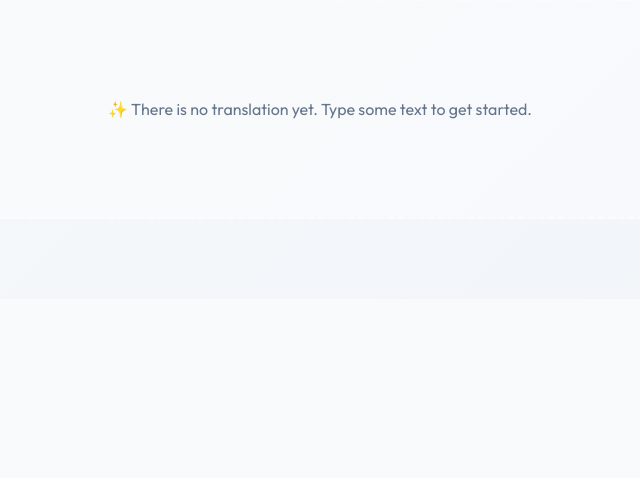
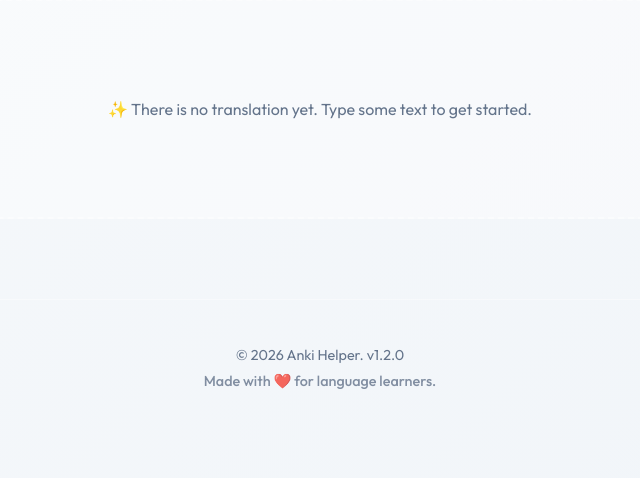
Before and after one commit to bonejah/anki-helper, a Flask app: page / in a window 1280 px wide. Shown: the part 1105-1583 px from the top of the page, without its empty margins (320-960 px from the left). Before the commit the page ends 1224 px from the top, so only its background shows below. Run offline with Flask 3, Linux system fonts and the light colour scheme; data that the repository does not hold is empty.

Commit message:
versioning app

```diff
--- a/app.py
+++ b/app.py
@@ -19,6 +19,7 @@ from core.formatter import build_explanation_html_for_anki
 
 app = Flask(__name__)
 app.secret_key = os.environ.get("SECRET_KEY", "change-this-secret-key-in-production")
+APP_VERSION = "1.2.0"
 
 # ===============================
 # I18N
@@ -43,6 +44,7 @@ def inject_globals():
     return {
         "ui_languages": LANGUAGES,
         "current_ui_lang": get_locale(),
+        "app_version": APP_VERSION,
     }
 
 # ===============================
--- a/static/styles.css
+++ b/static/styles.css
@@ -621,6 +621,28 @@ button {
   box-shadow: 0 12px 32px var(--primary-glow);
 }
 
+/* Footer */
+.footer {
+  margin-top: 80px;
+  padding: 40px 0 0;
+  border-top: 1px solid var(--glass-border);
+  text-align: center;
+}
+
+.footer-content {
+  color: var(--text-muted);
+  font-size: 0.9rem;
+}
+
+.footer-content p {
+  margin: 5px 0;
+}
+
+.footer-tagline {
+  font-weight: 500;
+  opacity: 0.8;
+}
+
 @media (max-width: 900px) {
   .content-grid {
     grid-template-columns: 1fr;
--- a/templates/index.html
+++ b/templates/index.html
@@ -251,6 +251,13 @@
       </div>
     </section>
     {% endif %}
+
+    <footer class="footer">
+      <div class="footer-content">
+        <p>&copy; 2026 Anki Helper. v{{ app_version }}</p>
+        <p class="footer-tagline">{{ _('Made with ❤️ for language learners.') }}</p>
+      </div>
+    </footer>
   </main>
 
   <button id="scrollTopBtn" aria-label="{{ _('Back to top') }}">↑</button>
```
